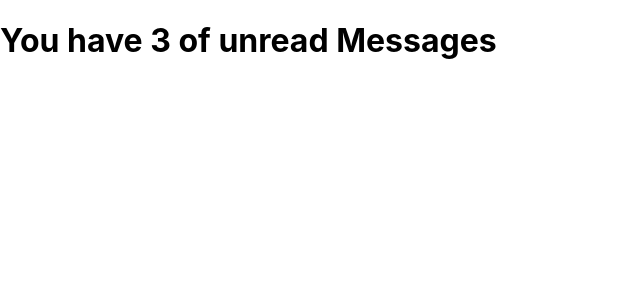
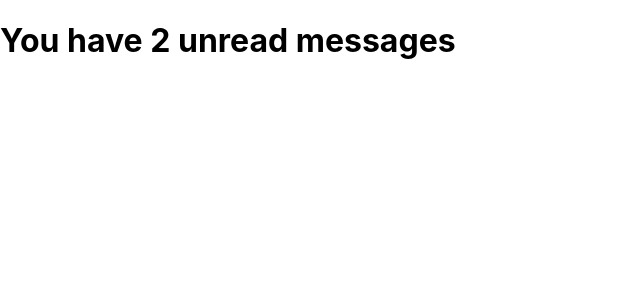
Before and after one commit to 1FarukDev/react-practise, a React (Create React App) app: page / in a window 1280 px wide. Shown: the top 300 px of the page, without its empty margins (0-640 px from the left). Built offline with nearby package versions, Linux system fonts and the light colour scheme.

Commit message:
TEnary Operator

```diff
--- a/src/App.js
+++ b/src/App.js
@@ -115,12 +115,27 @@
 import React, { useState } from "react";
 export default function App() {
 
- const [message, setMessage] = React.useState(["a", "b", "c"])
- let messageText = <h1>You have {message.length} of unread Messages</h1>
- let messageNo = <h1>You have no Messages</h1>
+ const [message, setMessage] = React.useState(["a", "b"])
+//  let messageText = <h1>You have {message.length} of unread Messages</h1>
+//  let messageNo = <h1>You have no Messages</h1>
+//  if(message == 1){
+//       return messageText = "<h1>You have 1 message</h1>"
+//  }
+// const aMessage = "You have one message"
+// const moreThanOne = "you have "
+// if(message.length === 1){
+//     return  messageText = "You have a message"
+// }else if(message.length > 1){
+//   return messageText = `You hve ${message.length} unread Messages`
+// }else{
+//   return messageText = "Your are all caught up"
+// }
   return(
     <div>
-      {message.length > 0 ? messageText  :  messageNo }
+      {
+      // message.length === 0 ? <h1>Youre all caught up</h1> : <h1>You have {message.length} unread message{message.length >1 && "s"}</h1>
+      message.length === 0 ? <h1>Youre all caught up</h1> : <h1>You have {message.length} unread {message.length > 1 ? "messages" : "message"}</h1>
+      }
       </div>
   );
 }
```
